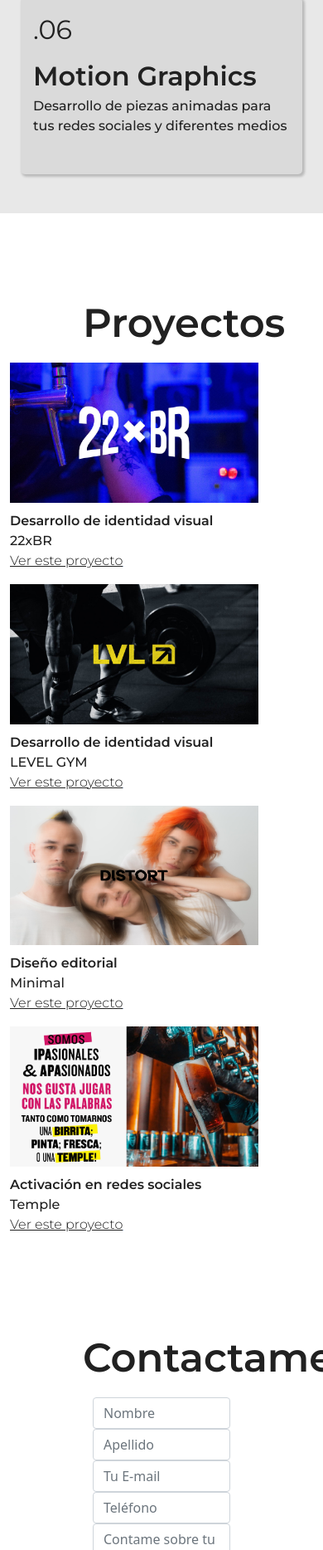
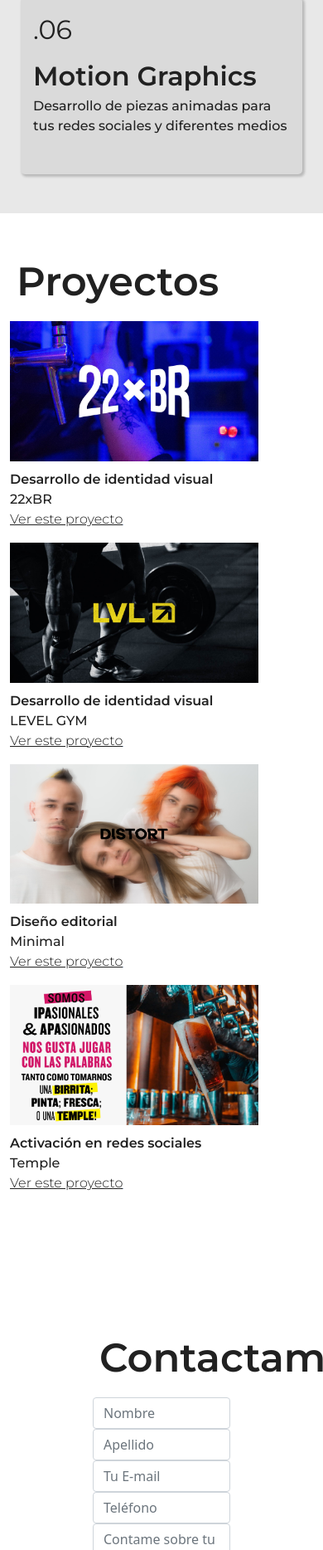
Before and after one commit to Barbmolinv/barbaramolina, a website: page index.html in a window 390 px wide. Shown: the part 3638-5506 px from the top of the page at 83% size. Drawn offline with nearby package versions, Linux system fonts and the light colour scheme.

Commit message:
media query

```diff
--- a/scss/componentes/_contacto.scss
+++ b/scss/componentes/_contacto.scss
@@ -7,7 +7,7 @@
 }
 
 @media only screen and (max-width: 480px) {
-    .servicios-tituloseccion {
+    .contacto-tituloseccion {
         @extend %titulo;
         padding: 50px 0px 0px 20px;
     }
--- a/scss/componentes/_proyectos.scss
+++ b/scss/componentes/_proyectos.scss
@@ -45,7 +45,7 @@
     .image {
         width: 300px;
     }
-    .servicios-tituloseccion {
+    .proyectos-tituloseccion {
         @extend %titulo;
         padding: 50px 0px 0px 20px;
     }
```
Also changed, not shown: css/style.css.
